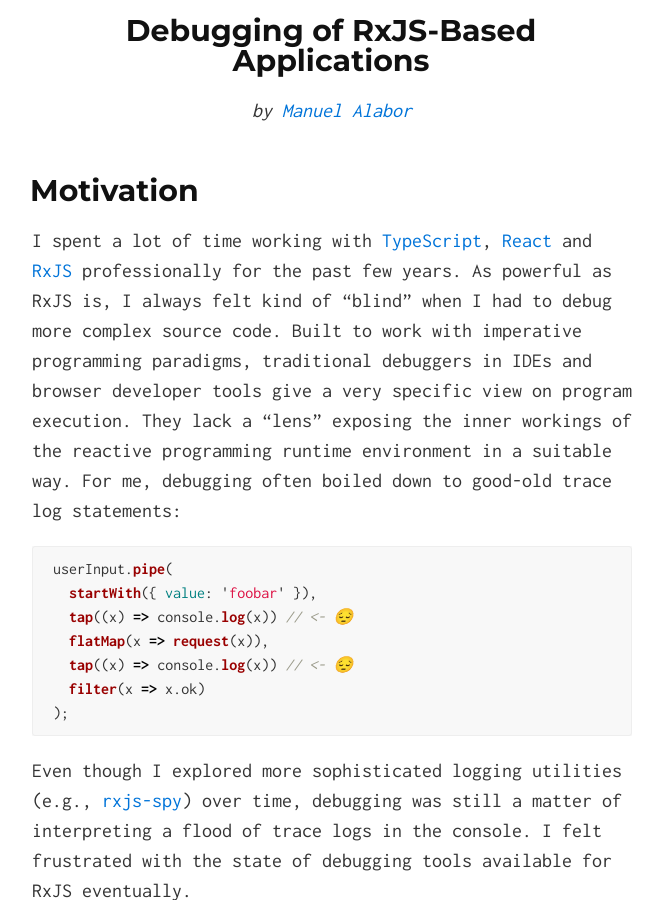
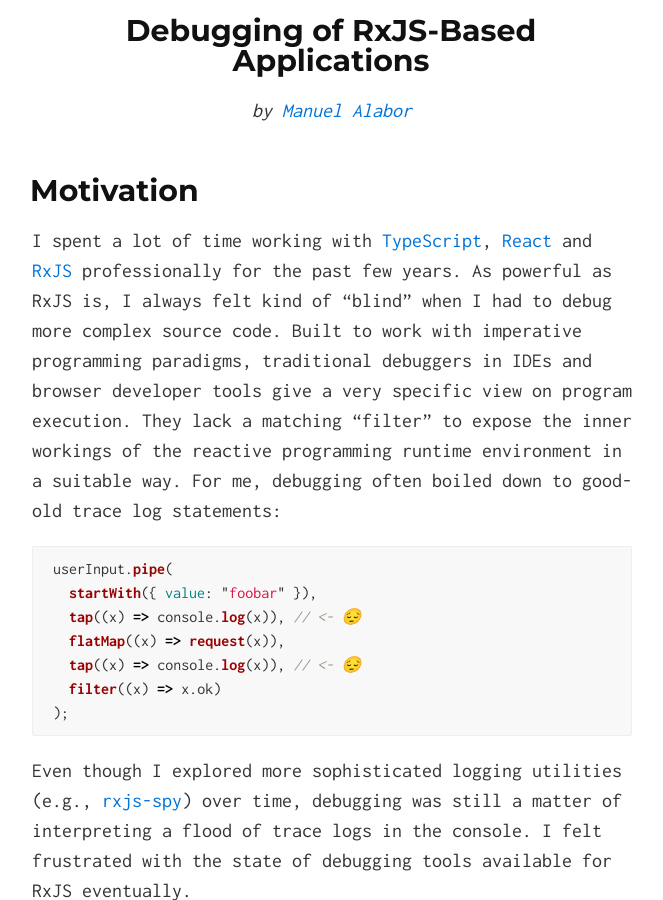
Before and after one commit to swissmanu/alabor.me, a Jekyll site: the page built from _posts/2020-11-12-debugging-of-rxjs-based-applications.md, in a window 1280 px wide and 900 px high, scrolled down 535 px. Shown: the whole window, without its empty margins (308-971 px from the left). Built offline with Jekyll 4.4.1, drawn with Linux system fonts in a browser that asks for light colours.

Commit message:
Fix Missing Comma

````diff
--- a/_posts/2020-11-12-debugging-of-rxjs-based-applications.md
+++ b/_posts/2020-11-12-debugging-of-rxjs-based-applications.md
@@ -5,20 +5,19 @@
 
 ## Motivation
 
-I spent a lot of time working with [TypeScript](https://www.typescriptlang.org/), [React](https://reactjs.org/) and [RxJS](https://rxjs.dev/) professionally for the past few years. As powerful as RxJS is, I always felt kind of "blind" when I had to debug more complex source code. Built to work with imperative programming paradigms, traditional debuggers in IDEs and browser developer tools give a very specific view on program execution. They lack a "lens" exposing the inner workings of the reactive programming runtime environment in a suitable way. For me, debugging often boiled down to good-old trace log statements:
+I spent a lot of time working with [TypeScript](https://www.typescriptlang.org/), [React](https://reactjs.org/) and [RxJS](https://rxjs.dev/) professionally for the past few years. As powerful as RxJS is, I always felt kind of "blind" when I had to debug more complex source code. Built to work with imperative programming paradigms, traditional debuggers in IDEs and browser developer tools give a very specific view on program execution. They lack a matching "filter" to expose the inner workings of the reactive programming runtime environment in a suitable way. For me, debugging often boiled down to good-old trace log statements:
 
 ```typescript
 userInput.pipe(
-  startWith({ value: 'foobar' }),
-  tap((x) => console.log(x)) // <- 😔
-  flatMap(x => request(x)),
-  tap((x) => console.log(x)) // <- 😔
-  filter(x => x.ok)
+  startWith({ value: "foobar" }),
+  tap((x) => console.log(x)), // <- 😔
+  flatMap((x) => request(x)),
+  tap((x) => console.log(x)), // <- 😔
+  filter((x) => x.ok)
 );
 ```
 
 Even though I explored more sophisticated logging utilities (e.g., [rxjs-spy](https://github.com/cartant/rxjs-spy)) over time, debugging was still a matter of interpreting a flood of trace logs in the console. I felt frustrated with the state of debugging tools available for RxJS eventually.
-
 
 ## Progress
 
````
